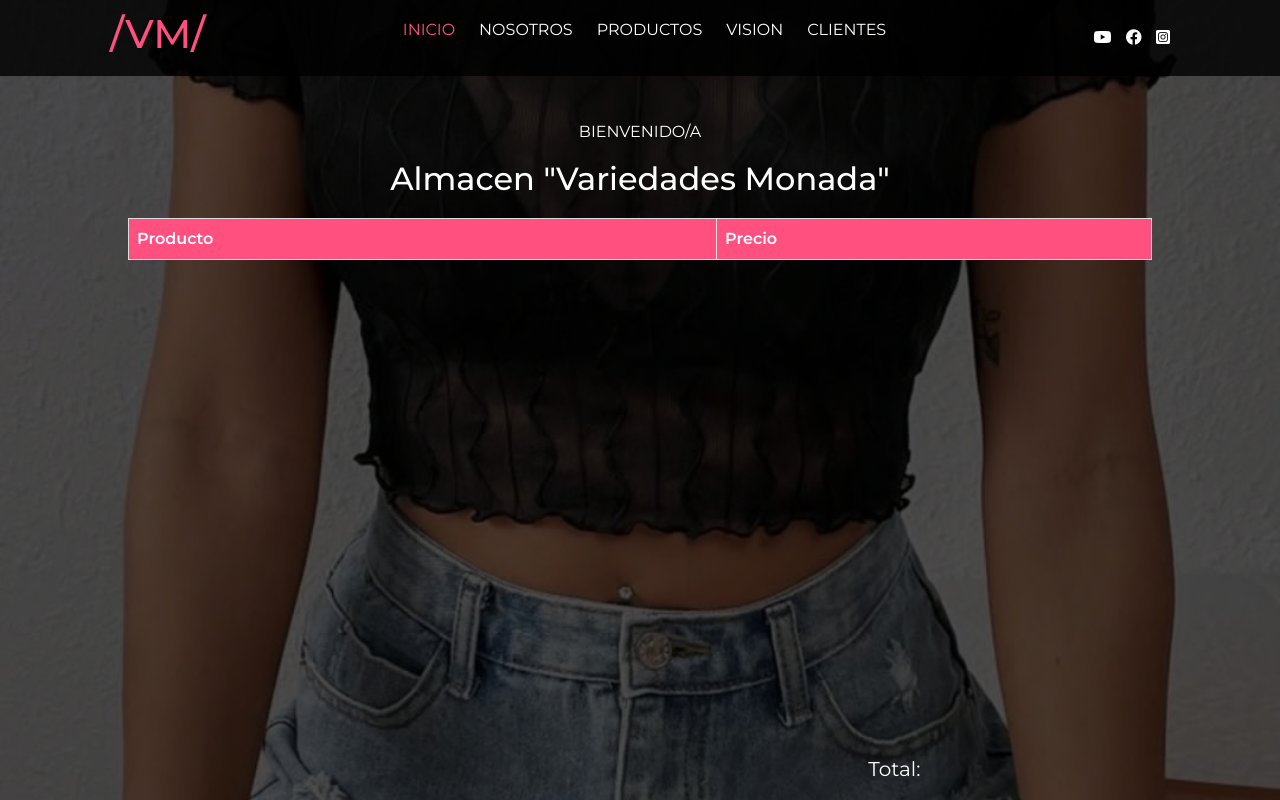
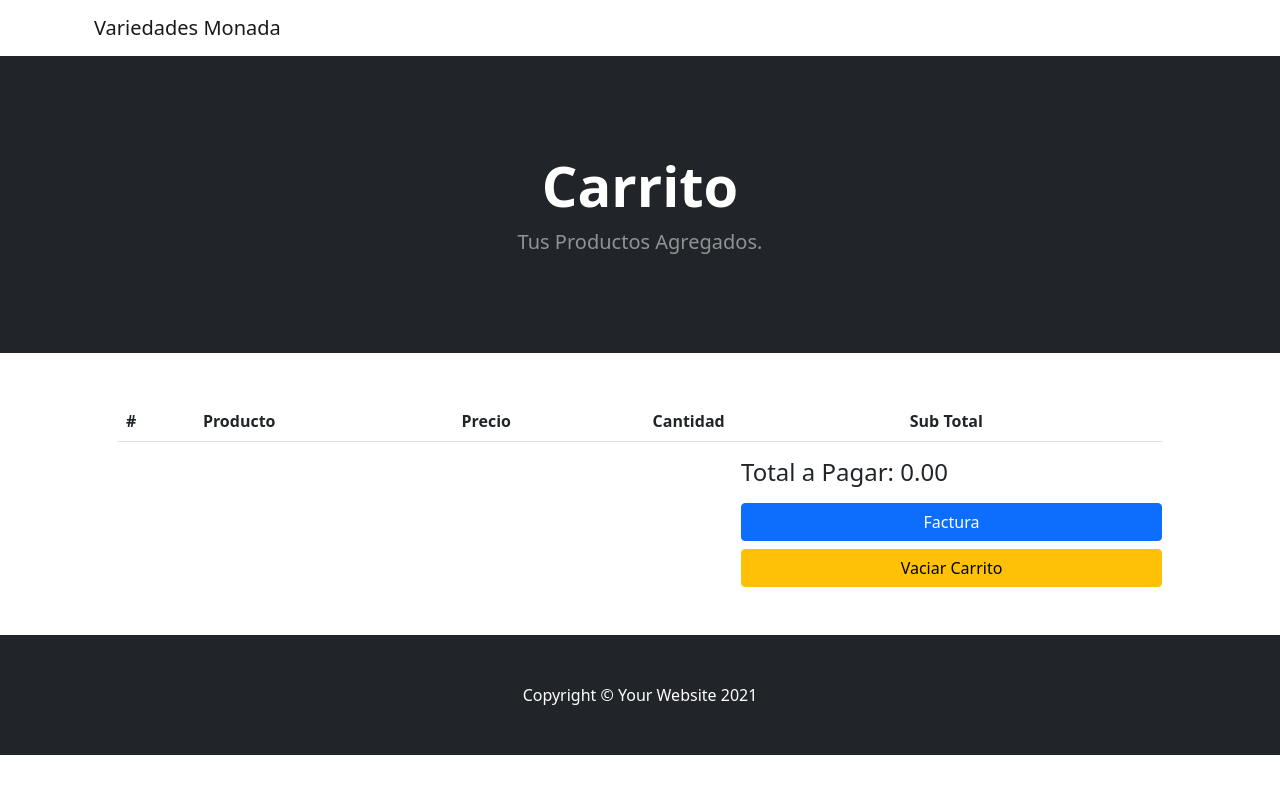
Before and after one commit to Haroldhv4/practica, a PHP site: page /carrito.php in a window 1280 px wide. Run offline with PHP 8.4, Linux system fonts and the light colour scheme; lists and menus that the app fills with data are empty; some libraries are stand-ins or nearby versions.

Commit message:
actualizacion

```diff
--- a/carrito.php
+++ b/carrito.php
@@ -1,111 +1,232 @@
 <?php
 require_once "config/conexion.php";
 require_once "config/config.php";
+require_once "tcpdf/tcpdf.php";
+
+// Iniciar la sesión
+session_start();
+
+if (isset($_GET['generate_pdf'])) {
+    generatePDF();
+}
+
+function generatePDF() {
+    global $conexion;
+
+    // Obtener productos desde la base de datos
+    $productQuery = mysqli_query($conexion, "SELECT * FROM productos");
+    $products = mysqli_fetch_all($productQuery, MYSQLI_ASSOC);
+
+    // Crear un archivo PDF
+    $pdfFilePath = 'Factura.pdf';
+    $pdf = new TCPDF();
+    $pdf->SetFont('dejavusans', '', 12);
+
+    // Establecer la información del documento
+    $pdf->SetCreator('Your Creator');
+    $pdf->SetAuthor('Your Author');
+    $pdf->SetTitle(' Productos "Tienda Online"');
+    $pdf->SetHeaderData('', 0, 'Productos', '');
+
+    // Agregar una página
+    $pdf->AddPage();
+
+    // Escribir el encabezado
+    $pdf->Cell(0, 10, "Tienda Online", 0, 1, 'C');
+
+    // Escribir encabezados de columnas
+    $pdf->Cell(30, 10, 'ID', 1);
+    $pdf->Cell(70, 10, 'Producto', 1);
+    $pdf->Cell(30, 10, 'Precio', 1);
+    $pdf->Ln();
+
+    $total = 0;
+
+    // Obtener productos desde localStorage
+    if (isset($_POST['data']) && !empty($_POST['data'])) {
+        $productIds = json_decode($_POST['data'], true);
+
+        foreach ($productIds as $productId) {
+            // Encontrar el producto en el array
+            $product = array_filter($products, function ($item) use ($productId) {
+                return $item['id'] == $productId;
+            });
+
+            if ($product) {
+                $product = reset($product);
+
+                // Agregar una fila al PDF
+                $pdf->Cell(30, 10, $product['id'], 1);
+                $pdf->Cell(70, 10, $product['nombre'], 1);
+                $pdf->Cell(30, 10, $product['precio'], 1);
+                $pdf->Ln();
+
+                $total += $product['precio'];
+            }
+        }
+    }
+
+    // Agregar una fila para el total
+    $pdf->Cell(100, 10, 'Total', 1);
+    $pdf->Cell(30, 10, $total, 1);
+
+    // Salida del PDF
+    $pdf->Output($pdfFilePath, 'D');
+
+    // Salir del script
+    exit;
+}
 ?>
+
+<!-- Pagina renderiza para la vista del carrito -->
 <!DOCTYPE html>
-<html lang="es">
+<html lang="en">
+
 <head>
-    <meta charset="UTF-8">
-    <meta http-equiv="X-UA-Compatible" content="IE=edge">
-    <meta name="viewport" content="width=device-width, initial-scale=1.0 user-scalable=no">
-    <link rel="stylesheet" href="estilos/css.css">
-    <script src="https://code.jquery.com/jquery-3.6.4.min.js"></script>
-    <link rel="stylesheet" href="https://maxcdn.bootstrapcdn.com/bootstrap/4.5.2/css/bootstrap.min.css">
-    <script src="https://maxcdn.bootstrapcdn.com/bootstrap/4.5.2/js/bootstrap.min.js"></script>
-    <link rel="stylesheet" href="https://cdnjs.cloudflare.com/ajax/libs/font-awesome/6.0.0-beta3/css/all.min.css">
+    <meta charset="utf-8" />
+    <meta name="viewport" content="width=device-width, initial-scale=1, shrink-to-fit=no" />
+    <meta name="description" content="" />
+    <meta name="author" content="" />
     <title>Carrito de Compras</title>
+    <!-- Favicon-->
+    <link rel="icon" type="image/x-icon" href="assets/favicon.ico" />
+    <!-- Bootstrap icons-->
+    <!-- <link href="https://cdn.jsdelivr.net/npm/bootstrap-icons@1.5.0/font/bootstrap-icons.css" rel="stylesheet" /> -->
+    <!-- Core theme CSS (includes Bootstrap)-->
+    <link href="assets/css/styles.css" rel="stylesheet" />
+    <link href="assets/css/estilos.css" rel="stylesheet" />
 </head>
+
 <body>
-    <section id="inicio">
-        <div class="contenido">
-            <header>
-                <div class="contenido-header">
-                    <h1>/VM/</h1>
-                    <nav id="nav" class="">
-                        <ul id="links">
-                            <li><a href="index.html" class="seleccionado" onclick="seleccionar(this)">INICIO</a></li>
-                            <li><a href="#sobremi" onclick="seleccionar(this)">NOSOTROS</a></li>
-                            <li><a href="ropa.php">PRODUCTOS</a></li>
-                            <li><a href="visionymision.html" onclick="seleccionar(this)">VISION</a></li>
-                            <li><a href="cliente.html" onclick="seleccionar(this)" > CLIENTES </a></li>
-                        </ul>
+    <!-- Navigation-->
+    <div class="container">
+        <nav class="navbar navbar-expand-lg navbar-light">
+            <div class="container-fluid">
+                <a class="navbar-brand" href="./">Variedades Monada</a>
+                <button class="navbar-toggler" type="button" data-bs-toggle="collapse" data-bs-target="#navbarNav" aria-controls="navbarNav" aria-expanded="false" aria-label="Toggle navigation">
+                    <span class="navbar-toggler-icon"></span>
+                </button>
+            </div>
         </nav>
-
-                    <!-- Icono del menu responsive -->
-                    <div id="icono-nav" onclick="responsiveMenu()">
-                        <i class="fa-solid fa-bars"></i>
     </div>
-                    <div class="redes">
-                        <a href="#"><i class="fa-brands fa-youtube"></i></a>
-                        <a href="#"><i class="fa-brands fa-facebook"></i></a>
-                        <a href="#"><i class="fa-brands fa-instagram-square"></i></a>
+    <!-- Header-->
+    <header class="bg-dark py-5">
+        <div class="container px-4 px-lg-5 my-5">
+            <div class="text-center text-white">
+                <h1 class="display-4 fw-bolder">Carrito</h1>
+                <p class="lead fw-normal text-white-50 mb-0">Tus Productos Agregados.</p>
             </div>
         </div>
     </header>
-            <br>
-            <br>
-            <br>
-            <br>
-            <br>
-            <p style="text-align: center; color: white;" class="bienvenida"> BIENVENIDO/A</p>
-            <h2 style="color: white;"> Almacen "Variedades Monada"</h2>
-    <table>
+    <section class="py-5">
+        <div class="container px-4 px-lg-5">
+            <div class="row">
+                <div class="col-md-12">
+                    <div class="table-responsive">
+                        <table class="table table-hover">
                             <thead>
                                 <tr>
+                                    <th>#</th>
                                     <th>Producto</th>
                                     <th>Precio</th>
+                                    <th>Cantidad</th>
+                                    <th>Sub Total</th>
                                 </tr>
                             </thead>
-        <tbody style="color: white;" id="carrito-body">
-            <!-- Aquí se mostrarán los productos del carrito -->
+                            <tbody id="tblCarrito">
+
                             </tbody>
                         </table>
-    <br>
-    <br>
-    <div style="position: absolute; bottom: 0; right: 0;" class="col-md-4">
-        <p style="color: white; font-size: 20px; display: inline-block;">Total: <span id="total"></span></p>
+                    </div>
+                </div>
+                <div class="col-md-5 ms-auto">
+                    <h4>Total a Pagar: <span id="total_pagar">0.00</span></h4>
+                    <div class="d-grid gap-2">
                         <div id="paypal-button-container"></div>
+                        <a class="btn btn-primary" href="?generate_pdf=true"> Factura </a>
+                        <button class="btn btn-warning" type="button" id="btnVaciar">Vaciar Carrito</button>
+                    </div>
+                </div>
+            </div>
         </div>
     </section>
+    <!-- Footer-->
+    <footer class="py-5 bg-dark">
+        <div class="container">
+            <p class="m-0 text-center text-white">Copyright &copy; Your Website 2021</p>
+        </div>
+    </footer>
+    <!-- Bootstrap core JS-->
+    <script src="https://cdn.jsdelivr.net/npm/bootstrap@5.1.3/dist/js/bootstrap.bundle.min.js"></script>
+    <!-- Core theme JS-->
+    <script src="assets/js/jquery-3.6.0.min.js"></script>
     <script src="https://www.paypal.com/sdk/js?client-id=<?php echo CLIENT_ID; ?>&locale=<?php echo LOCALE; ?>"></script>
+    <script src="assets/js/scripts.js"></script>
     <script>
-    paypal.Buttons().render('#paypal-button-container');
-</script>
-    <script>
-        document.addEventListener('DOMContentLoaded', function () {
-            // Si la página actual es la del carrito, muestra los productos del carrito
-            if (window.location.href.includes("carrito.html")) {
-                showCart();
+        mostrarCarrito();
+
+        function mostrarCarrito() {
+            if (localStorage.getItem("productos") != null) {
+                let array = JSON.parse(localStorage.getItem('productos'));
+                if (array.length > 0) {
+                    $.ajax({
+                        url: 'ajax.php',
+                        type: 'POST',
+                        async: true,
+                        data: {
+                            action: 'buscar',
+                            data: array
+                        },
+                        success: function(response) {
+                            console.log(response);
+                            const res = JSON.parse(response);
+                            let html = '';
+                            res.datos.forEach(element => {
+                                html += `
+                            <tr>
+                                <td>${element.id}</td>
+                                <td>${element.nombre}</td>
+                                <td>${element.precio}</td>
+                                <td>1</td>
+                                <td>${element.precio}</td>
+                            </tr>
+                            `;
+                            });
+                            $('#tblCarrito').html(html);
+                            $('#total_pagar').text(res.total);
+                            paypal.Buttons({
+                                style: {
+                                    color: 'blue',
+                                    shape: 'pill',
+                                    label: 'pay'
+                                },
+                                createOrder: function(data, actions) {
+                                    // This function sets up the details of the transaction, including the amount and line item details.
+                                    return actions.order.create({
+                                        purchase_units: [{
+                                            amount: {
+                                                value: res.total
+                                            }
+                                        }]
+                                    });
+                                },
+                                onApprove: function(data, actions) {
+                                    // This function captures the funds from the transaction.
+                                    return actions.order.capture().then(function(details) {
+                                        // This function shows a transaction success message to your buyer.
+                                        alert('Transaction completed by ' + details.payer.name.given_name);
+                                    });
+                                }
+                            }).render('#paypal-button-container');
+                        },
+                        error: function(error) {
+                            console.log(error);
                         }
                     });
-
-        function showCart() {
-            console.log("showcard se está ejecutando");
-            let carritoBody = document.getElementById('carrito-body');
-            let totalElement = document.getElementById('total');
-
-            // Recupera el carrito almacenado en localStorage
-            let carrito = JSON.parse(localStorage.getItem('carrito')) || [];
-
-            // Limpia el contenido actual de la tabla
-            carritoBody.innerHTML = '';
-
-            // Recorre los elementos del carrito y los agrega a la tabla
-            carrito.forEach(item => {
-                let row = carritoBody.insertRow();
-                let cellProducto = row.insertCell(0);
-                let cellPrecio = row.insertCell(1);
-
-                cellProducto.innerHTML = item.producto;
-                cellPrecio.innerHTML = `$${item.precio.toFixed(2)}`;
-            });
-
-            // Calcula el total después de haber recorrido todos los elementos
-            let total = carrito.reduce((acc, item) => acc + item.precio, 0);
-
-            // Actualiza el total
-            totalElement.innerHTML = `$${total.toFixed(2)}`;
+                }
+            }
         }
     </script>
 </body>
+
 </html>
--- a/ropa.php
+++ b/ropa.php
@@ -23,7 +23,7 @@
     <div class="container">
         <nav class="navbar navbar-expand-lg navbar-light">
             <div class="container-fluid">
-                <a class="navbar-brand" href="#"> Tienda Online</a>
+                <a class="navbar-brand" href="index.html">  Variedades Monada </a>
                 <button class="navbar-toggler" type="button" data-bs-toggle="collapse" data-bs-target="#navbarNav" aria-controls="navbarNav" aria-expanded="false" aria-label="Toggle navigation">
                     <span class="navbar-toggler-icon"></span>
                 </button>
--- /dev/null
+++ b/salir.php
@@ -0,0 +1,5 @@
+<?php
+session_start();
+session_destroy();
+header('Location: ./')
+?>
```
Also changed, not shown: admin/index.php (+45 -11 lines), ajax.php (added, +23 -0 lines), assets/img/20240315155139.jpg (added), assets/img/20240315155222.jpg (added), assets/img/20240315155313.jpg (added), assets/img/20240315155419.jpg (added). Lines whose indentation alone changed are shown as unchanged.
